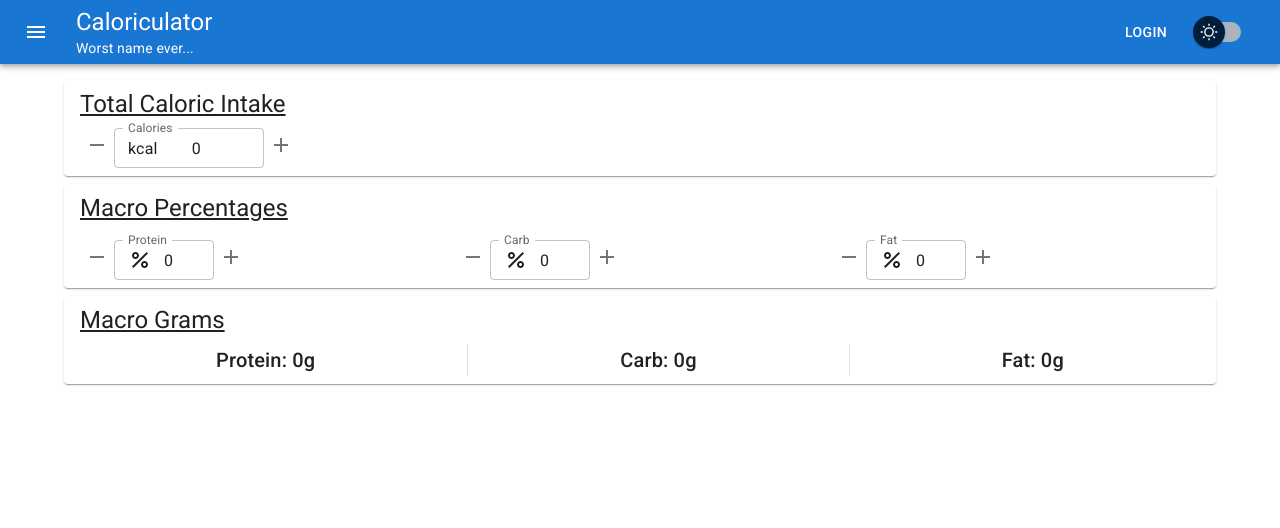
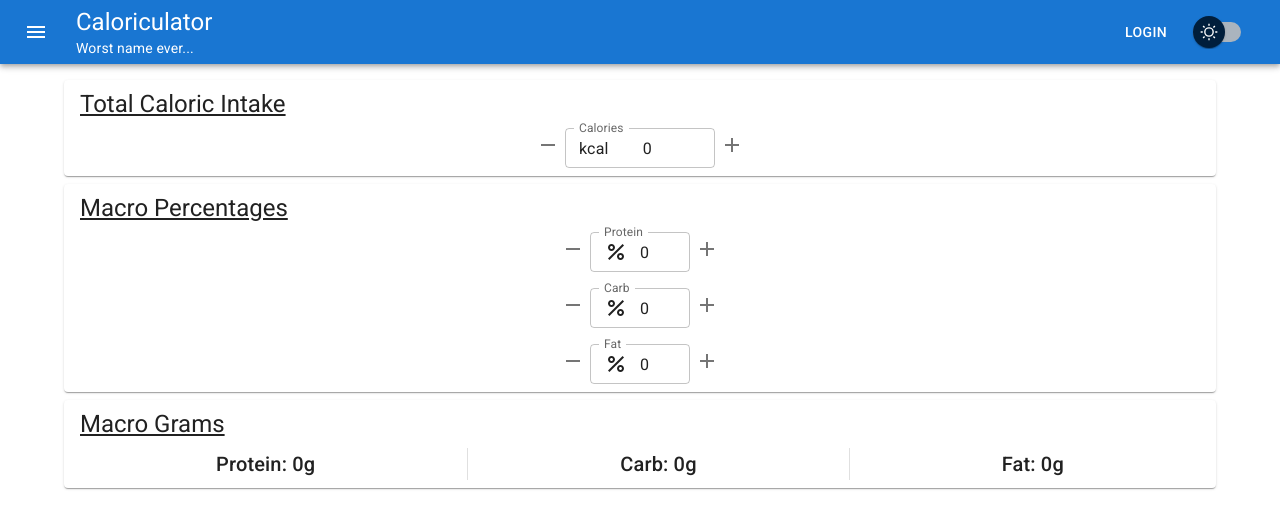
Before and after one commit to andrewdieppa/caloriculator, a React (Create React App) app: page / in a window 1280 px wide. Shown: the top 528 px of the page. Built offline with nearby package versions, Linux system fonts and the light colour scheme.

Commit message:
change alignment inside TotalCalories.js and MacroPercentages.js

```diff
--- a/src/components/MacroPercentages/MacroPercentages.js
+++ b/src/components/MacroPercentages/MacroPercentages.js
@@ -20,13 +20,11 @@ const MacroPercentages = () => {
 
   return (
     <Paper sx={{ px: 2, py: 1 }}>
-      <Grid container spacing={1} justifyContent="space-evenly">
+      <SectionTitle variant="h5" component="h4">
+        Macro Percentages
+      </SectionTitle>
+      <Grid container spacing={2} direction="column" alignContent="center">
         <Grid item xs={12}>
-          <SectionTitle variant="h5" component="h4">
-            Macro Percentages
-          </SectionTitle>
-        </Grid>
-        <Grid item xs={12} sm={4}>
           <Counter
             label="Protein"
             value={proteinPerc}
@@ -35,7 +33,7 @@ const MacroPercentages = () => {
             onInc={dispatch.bind(null, incrementProtein())}
           />
         </Grid>
-        <Grid item xs={12} sm={4}>
+        <Grid item xs={12}>
           <Counter
             label="Carb"
             value={carbPerc}
@@ -44,7 +42,7 @@ const MacroPercentages = () => {
             onInc={dispatch.bind(null, incrementCarb())}
           />
         </Grid>
-        <Grid item xs={12} sm={4}>
+        <Grid item xs={12}>
           <Counter
             label="Fat"
             value={fatPerc}
--- a/src/components/TotalCalories/TotalCalories.js
+++ b/src/components/TotalCalories/TotalCalories.js
@@ -1,6 +1,6 @@
 import Counter from '../Reusable/Counter/Counter';
 import SectionTitle from '../Reusable/SectionTitle/SectionTitle';
-import Paper from '@mui/material/Paper';
+import { Paper, Box } from '@mui/material';
 import { useSelector, useDispatch } from 'react-redux';
 import {
   incrementCalories,
@@ -16,6 +16,12 @@ const TotalCalories = () => {
       <SectionTitle variant="h5" component="h4" sx={{ mb: 1 }}>
         Total Caloric Intake
       </SectionTitle>
+      <Box
+        sx={{
+          display: 'flex',
+          justifyContent: 'center',
+        }}
+      >
         <Counter
           label="Calories"
           value={totalCalories}
@@ -24,6 +30,7 @@ const TotalCalories = () => {
           onDec={dispatch.bind(null, decrementCalories())}
           onInc={dispatch.bind(null, incrementCalories())}
         />
+      </Box>
     </Paper>
   );
 };
```
Lines whose indentation alone changed are shown as unchanged.
